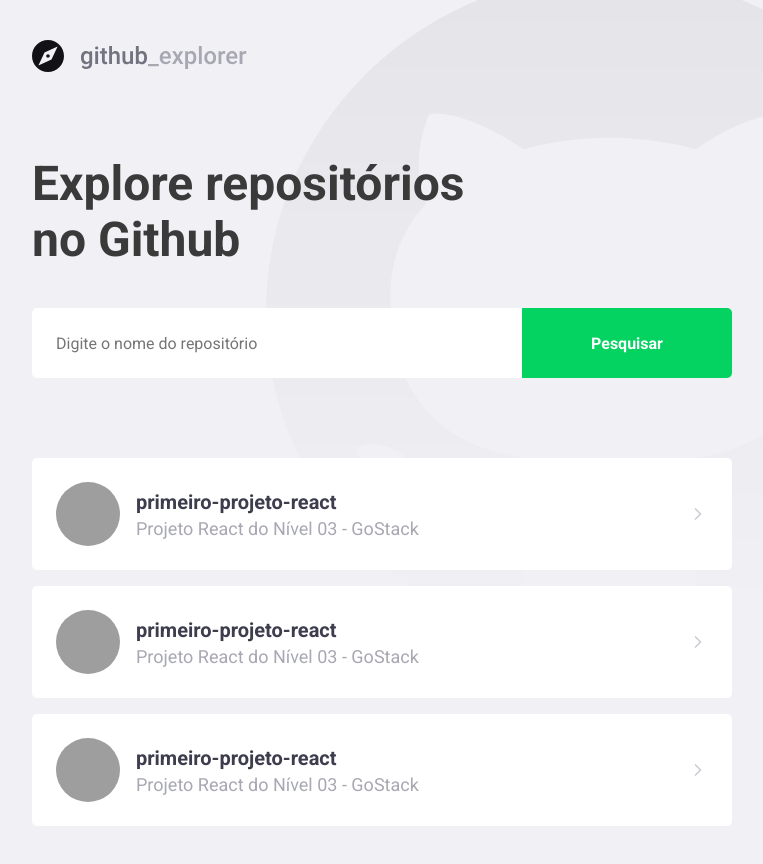
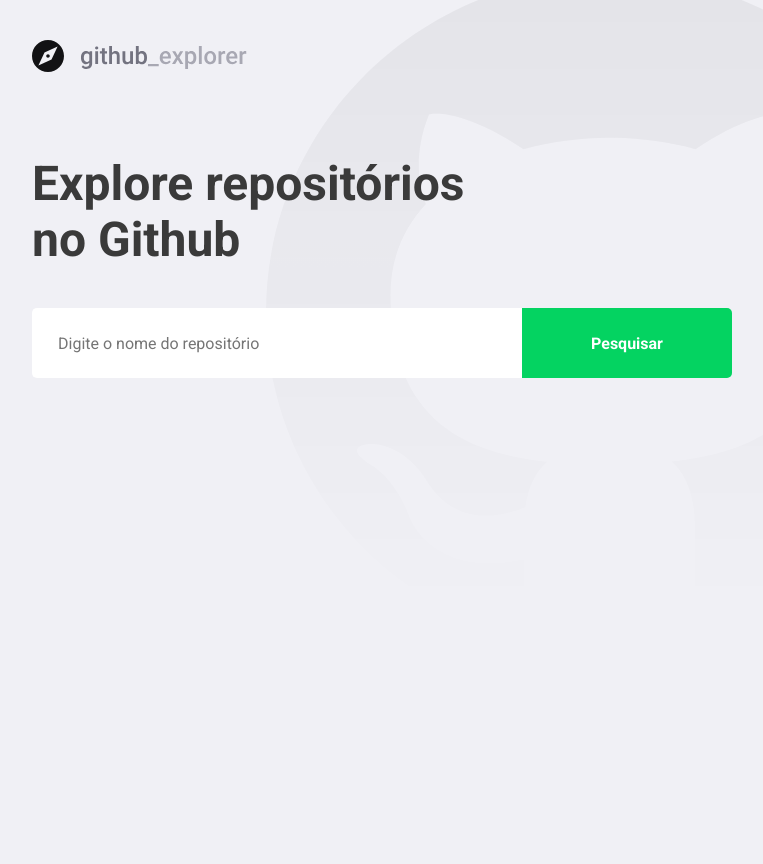
Before and after one commit to lubnniamorais/primeiro-projeto-react, a React (Create React App) app: page / in a window 1280 px wide. Shown: the whole page, without its empty margins (148-911 px from the left). After the commit the page ends 800 px from the top, so only its background shows below. Built offline with nearby package versions, Linux system fonts and the light colour scheme; grey boxes are pictures that could not be loaded.

Commit message:
Change style css form of Dashboard

```diff
--- a/package.json
+++ b/package.json
@@ -10,6 +10,7 @@
     "@types/node": "^16.7.13",
     "@types/react": "^18.0.0",
     "@types/react-dom": "^18.0.0",
+    "axios": "^0.27.2",
     "polished": "^4.2.2",
     "react": "^18.1.0",
     "react-dom": "^18.1.0",
--- a/src/pages/Dashboard/index.tsx
+++ b/src/pages/Dashboard/index.tsx
@@ -1,58 +1,82 @@
-import React from 'react';
+import React, { useState, FormEvent } from 'react';
 import { FiChevronRight } from 'react-icons/fi';
+import api from '../../services/api';
 
 import logoImg from '../../assets/logo.svg';
 
-import { Title, Form, Repositories } from './styles';
+import { Title, Form, Repositories, Error } from './styles';
+
+interface Repository {
+  full_name: string;
+  owner: {
+    login: string;
+    avatar_url: string;
+  };
+  description: string;
+}
 
 const Dashboard: React.FC = () => {
+  const [newRepo, setNewRepo] = useState('');
+  const [inputError, setInputError] = useState('');
+  const [repositories, setRepositories] = useState<Repository[]>([]);
+
+  async function handleAddRepository(
+    event: FormEvent<HTMLFormElement>,
+  ): Promise<void> {
+    event.preventDefault();
+
+    if (!newRepo) {
+      setInputError('Digite o autor/nome do repositório');
+      return;
+    }
+
+    try {
+      const response = await api.get<Repository>(`repos/${newRepo}`);
+
+      const repository = response.data;
+
+      setRepositories([...repositories, repository]);
+      setNewRepo('');
+      setInputError('');
+    } catch (error) {
+      setInputError('Erro na busca por esse repositório');
+    }
+    // Adição de um novo respositório
+    // Consumir API do Github
+    // Salvar novo repositório no estado
+  }
+
   return (
     <>
       <img src={logoImg} alt="Github Explorer" />
       <Title>Explore repositórios no Github</Title>
 
-      <Form>
-        <input placeholder="Digite o nome do repositório" />
+      <Form hasError={!!inputError} onSubmit={handleAddRepository}>
+        <input
+          value={newRepo}
+          onChange={e => setNewRepo(e.target.value)}
+          placeholder="Digite o nome do repositório"
+        />
         <button type="submit">Pesquisar</button>
       </Form>
 
+      {inputError && <Error>{inputError}</Error>}
+
       <Repositories>
-        <a href="http://teste">
+        {repositories.map(repository => (
+          <a key={repository.full_name} href="http://teste">
             <img
-            src="https://avatars.githubusercontent.com/u/74938862?v=4"
-            alt="Lubnnia Morais"
+              src={repository.owner.avatar_url}
+              alt={repository.owner.login}
             />
             <div>
-            <strong>primeiro-projeto-react</strong>
-            <p>Projeto React do Nível 03 - GoStack</p>
+              <strong>{repository.full_name}</strong>
+              <p>{repository.description}</p>
             </div>
 
             <FiChevronRight size={20} />
           </a>
-        <a href="http://teste">
-          <img
-            src="https://avatars.githubusercontent.com/u/74938862?v=4"
-            alt="Lubnnia Morais"
-          />
-          <div>
-            <strong>primeiro-projeto-react</strong>
-            <p>Projeto React do Nível 03 - GoStack</p>
-          </div>
-
-          <FiChevronRight size={20} />
-        </a>
-        <a href="http://teste">
-          <img
-            src="https://avatars.githubusercontent.com/u/74938862?v=4"
-            alt="Lubnnia Morais"
-          />
-          <div>
-            <strong>primeiro-projeto-react</strong>
-            <p>Projeto React do Nível 03 - GoStack</p>
-          </div>
-
-          <FiChevronRight size={20} />
-        </a>
+        ))}
       </Repositories>
     </>
   );
--- a/src/pages/Dashboard/styles.ts
+++ b/src/pages/Dashboard/styles.ts
@@ -1,5 +1,9 @@
-import styled from 'styled-components';
+import styled, { css } from 'styled-components';
 import { shade } from 'polished';
+
+interface FormProps {
+  hasError: boolean;
+}
 
 // Template literals
 export const Title = styled.h1`
@@ -11,7 +15,7 @@
   margin-top: 80px;
 `;
 
-export const Form = styled.form`
+export const Form = styled.form<FormProps>`
   margin-top: 40px;
   max-width: 700px;
 
@@ -24,6 +28,14 @@
     border: 0;
     border-radius: 5px 0 0 5px;
     color: #3a3a3a;
+    border: 2px solid #fff;
+    border-right: 0;
+
+    ${props =>
+      props.hasError &&
+      css`
+        border-color: #c53030;
+      `};
 
     &:placeholder {
       color: #a8a8b3;
@@ -44,6 +56,12 @@
       background: ${shade(0.2, '#04d361')};
     }
   }
+`;
+
+export const Error = styled.span`
+  display: block;
+  color: #c53030;
+  margin-top: 8px;
 `;
 
 export const Repositories = styled.div`
@@ -77,7 +95,8 @@
     }
 
     div {
-      margin-left: 16px;
+      margin-left: 0 16px;
+      flex: 1;
 
       strong {
         font-size: 20px;
--- /dev/null
+++ b/src/services/api.ts
@@ -0,0 +1,7 @@
+import axios from 'axios';
+
+const api = axios.create({
+  baseURL: 'https://api.github.com',
+});
+
+export default api;
```
Also changed, not shown: .eslintrc.json, 1 other file (tests, documents, lock files or other folders). Lines whose indentation alone changed are shown as unchanged.
